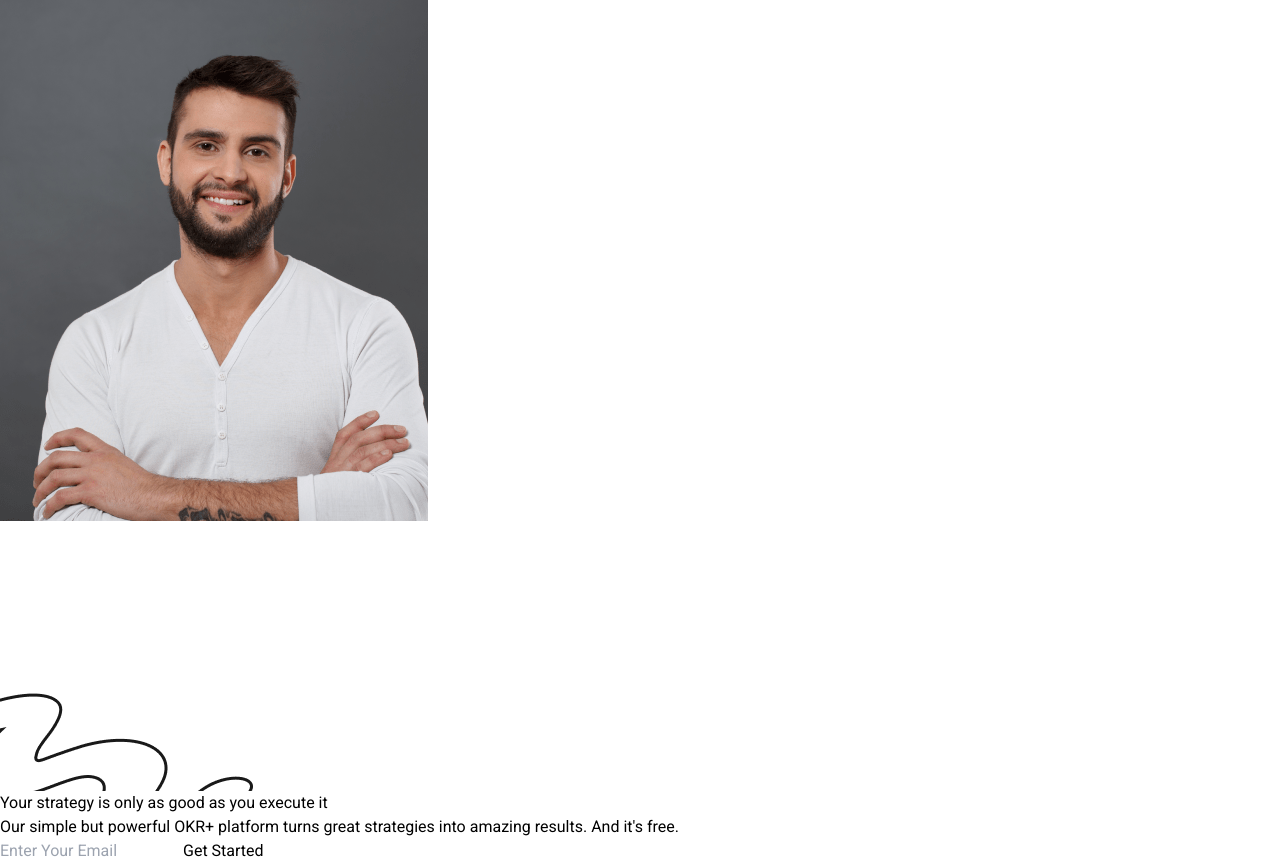
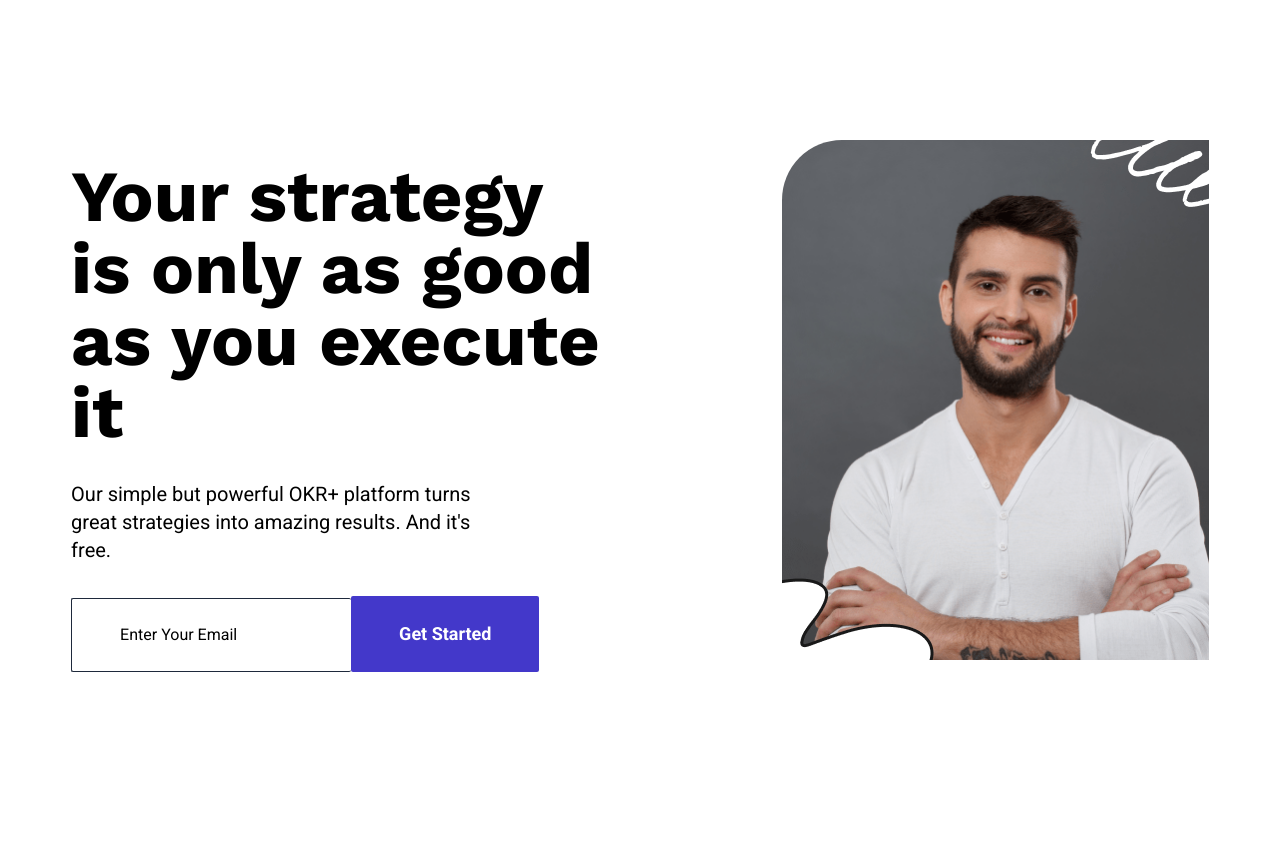
Before and after one commit to FrontEndDevo/peboo, a React (Vite) app: page / in a window 1280 px wide. After the commit the page ends 800 px from the top, so only its background shows below. Built offline with nearby package versions, Linux system fonts and the light colour scheme.

Commit message:
Styling Header component

```diff
--- a/src/components/Header.jsx
+++ b/src/components/Header.jsx
@@ -3,26 +3,45 @@ import headTop from "../assets/images/header/head_one.png";
 import headDown from "../assets/images/header/head_two.png";
 const Header = () => {
   return (
-    <header>
-      <div>
-        <img src={header} alt="header-image" />
-        <img src={headTop} alt="header-background-top" />
-        <img src={headDown} alt="header-background-down" />
+    <header className="py-[8rem] container mx-auto flex flex-col lg:flex-row-reverse justify-evenly items-center">
+      <div className="relative overflow-hidden basis-1/3">
+        <img
+          className="rounded-tl-[60px] w-full"
+          src={header}
+          alt="header-image"
+        />
+        <img
+          className="absolute -top-8 -right-8"
+          src={headTop}
+          alt="header-background-top"
+        />
+        <img
+          className="absolute -bottom-4 -left-4"
+          src={headDown}
+          alt="header-background-down"
+        />
       </div>
-      <div>
-        <h2>Your strategy is only as good as you execute it</h2>
-        <p>
+      <div className="basis-1/2 text-center lg:text-start mt-8 mx-4 lg:mx-0">
+        <h2 className=" font-work-sans lg:w-5/6 text-5xl xl:text-7xl">
+          Your strategy is only as good as you execute it
+        </h2>
+
+        <p className="my-8 text-base xl:text-xl lg:w-4/6">
           Our simple but powerful OKR+ platform turns great strategies into
           amazing results. And it&apos;s free.
         </p>
-        <form>
+
+        <form className="w-full">
           <input
             type="email"
             name="email"
             id="email"
             placeholder="Enter Your Email"
+            className="border-solid border-slate-800 border py-6 px-12 border-r-0 rounded-sm placeholder:text-black transition duration-1000 outline-none focus:border-indigo-700"
           />
-          <button>Get Started</button>
+          <button className="py-6 px-12 text-lg font-bold text-white bg-indigo-700 rounded-sm transition duration-500 hover:bg-indigo-800">
+            Get Started
+          </button>
         </form>
       </div>
     </header>
```
